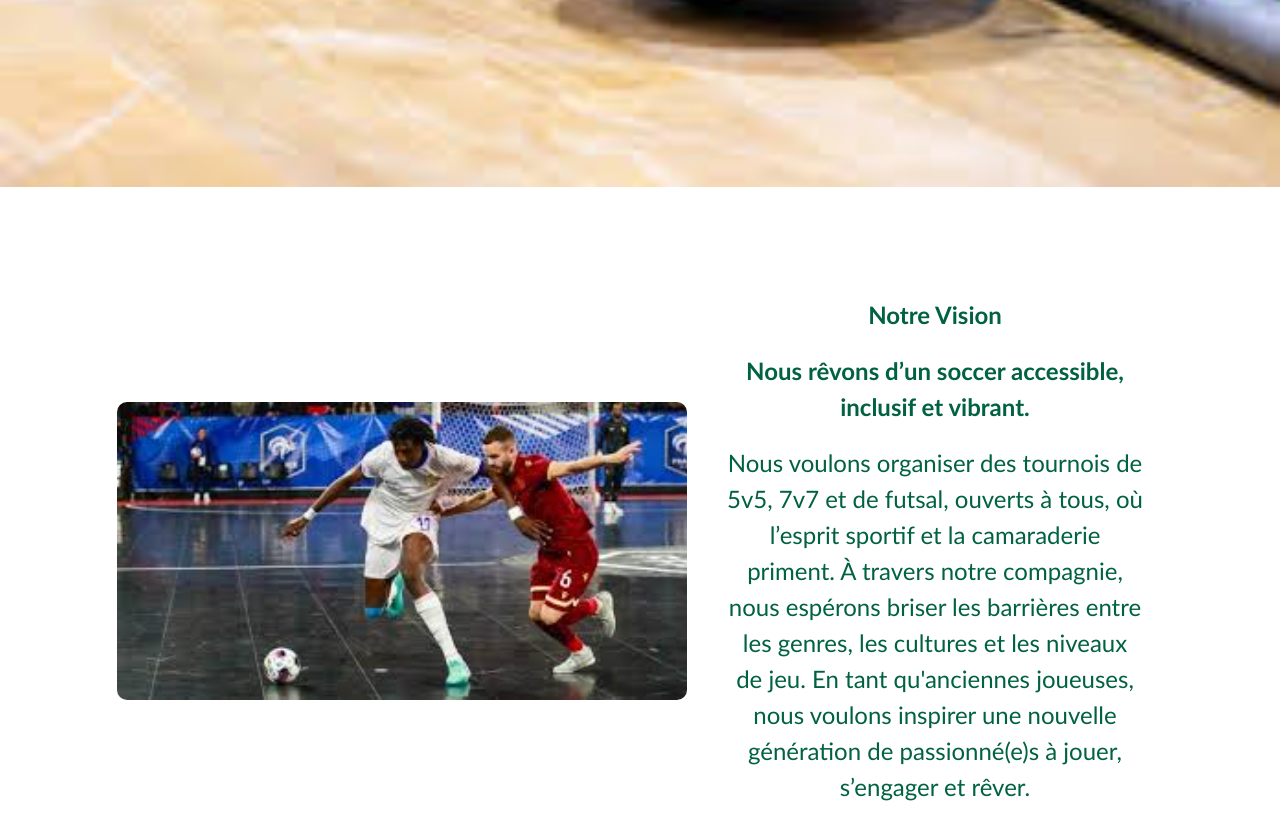
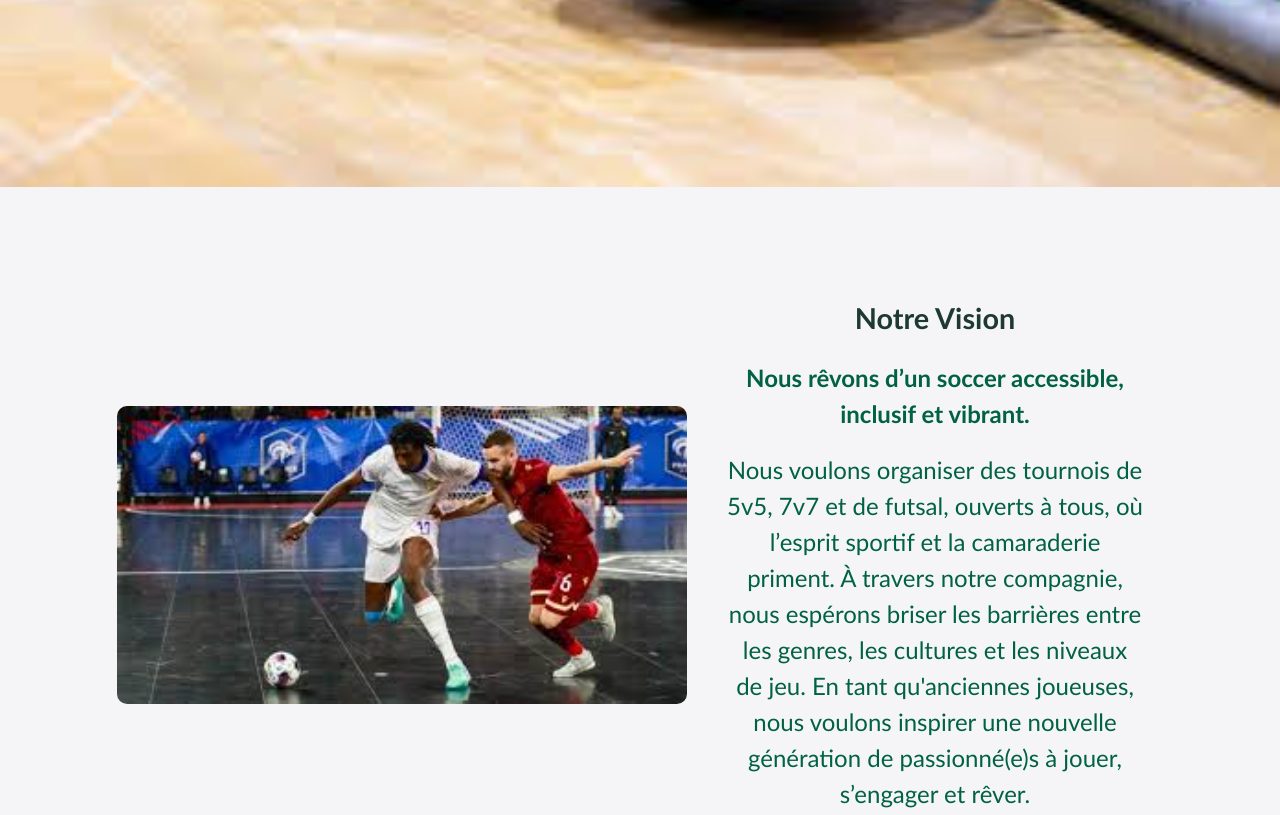
Before and after one commit to mxyamx/MDSL-, a plain HTML site: page mdsl/index.html in a window 1280 px wide. Shown: the part 931-1746 px from the top of the page. Drawn offline with Linux system fonts and the light colour scheme.

Commit message:
changed background-color homepage

```diff
--- a/mdsl/css/index.css
+++ b/mdsl/css/index.css
@@ -1,5 +1,6 @@
 html, body  {
   font-family: "Gill Sans", sans-serif;
+  background-color: #f5f5f7;
   margin: 0;
   padding: 0;
   overflow-x: hidden;
@@ -242,8 +243,9 @@ p {
   font-size: 1.5rem;
 }
 .image-text-block-vision .text-blk.headingText {
-  font-size: 1.5rem;
+  font-size: 1.8rem;
   font-weight: bold;
+  color: #1e3932;
 }
 .image-text-block-vision .text-blk.subHeadingText {
   font-weight: bold;
```
